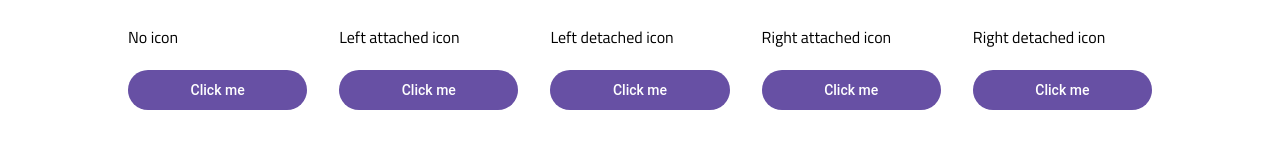
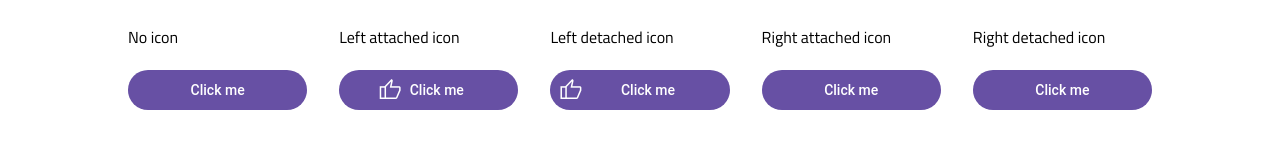
Before and after one commit to rodrigojcmello/kiskadee, a React (Vite) app in the folder packages/react/: page / in a window 1280 px wide. Shown: the part 161-321 px from the top of the page. Built offline with nearby package versions, Linux system fonts and the light colour scheme.

Commit message:
feat: add iconLeft to new style Class

```diff
--- a/packages/react/src/components/Button/Button.tsx
+++ b/packages/react/src/components/Button/Button.tsx
@@ -3,7 +3,7 @@ import { useContext, useMemo } from 'react';
 import type { ButtonProps } from './Button.types';
 import { KiskadeeContext } from '../../context';
 import { ButtonStyled } from './Button.style';
-import { ElementContainer } from './elements/01_container';
+import { ButtonStyle } from './elements/01_container';
 
 export const ButtonOld: FC<ButtonProps> = ({
   text,
@@ -85,7 +85,7 @@ export const Button: FC<ButtonProps> = ({
   const classeName = ['button'];
   if (interaction) classeName.push(`--${interaction}`);
 
-  const button = useMemo(() => new ElementContainer(style), [style]);
+  const button = useMemo(() => new ButtonStyle(style), [style]);
 
   return (
     <button
@@ -98,6 +98,7 @@ export const Button: FC<ButtonProps> = ({
         button.container.background,
         button.container.base,
         button.container.core,
+        button.common.transition,
       ]
         .join(' ')
         .trim()}
@@ -105,6 +106,22 @@ export const Button: FC<ButtonProps> = ({
       onClick={onClick}
       disabled={disabled}
     >
+      {iconLeft && (
+        <div
+          className={[
+            'button__icon-left',
+            button.iconLeft.base,
+            button.iconLeft.color,
+            button.iconLeft.size,
+            button.iconLeft.padding,
+            button.common.transition,
+          ]
+            .join(' ')
+            .trim()}
+        >
+          {iconLeft}
+        </div>
+      )}
       <span
         className={[
           'button__text',
@@ -112,6 +129,8 @@ export const Button: FC<ButtonProps> = ({
           button.text.base,
           button.text.color,
           button.text.padding,
+          button.text.width,
+          button.common.transition,
         ]
           .join(' ')
           .trim()}
--- a/packages/react/src/components/Button/Button.types.ts
+++ b/packages/react/src/components/Button/Button.types.ts
@@ -75,8 +75,7 @@ export type ButtonElementContainer = {
 
 // Icon
 
-interface ButtonElementIcon {
-  // Style
+export interface ButtonElementIcon {
   color?: CSSProperties['color'];
 
   // Sizing
@@ -175,26 +174,30 @@ export interface ButtonSchema {
       >
     >;
   };
-  // leftIcon?: {
-  //   base?: ButtonElementIconVariant;
-  //   type?: Partial<
-  //     Record<
-  //       ButtonType,
-  //       {
-  //         base?: Partial<Record<Size, ButtonElementIcon>>;
-  //         variant?: Partial<
-  //           Record<
-  //             ButtonVariant,
-  //             {
-  //               attached?: ButtonElementIconVariant;
-  //               detached?: ButtonElementIconVariant;
-  //             }
-  //           >
-  //         >;
-  //       }
-  //     >
-  //   >;
-  // };
+  leftIconAttached?: {
+    base?: ButtonElementIconVariant;
+    type?: Partial<
+      Record<
+        ButtonType,
+        {
+          base?: Partial<Record<Size, ButtonElementIcon>>;
+          variant?: Partial<Record<ButtonVariant, ButtonElementIconVariant>>;
+        }
+      >
+    >;
+  };
+  leftIconDetached?: {
+    base?: ButtonElementIconVariant;
+    type?: Partial<
+      Record<
+        ButtonType,
+        {
+          base?: Partial<Record<Size, ButtonElementIcon>>;
+          variant?: Partial<Record<ButtonVariant, ButtonElementIconVariant>>;
+        }
+      >
+    >;
+  };
   text?: {
     base?: ButtonElementTextVariant;
     type?: Partial<
--- a/packages/react/src/components/Button/elements/01_container.ts
+++ b/packages/react/src/components/Button/elements/01_container.ts
@@ -1,4 +1,4 @@
-/* eslint-disable unicorn/filename-case,class-methods-use-this */
+/* eslint-disable unicorn/filename-case */
 import { css } from '@stitches/core';
 import type { CSSProperties } from 'react';
 import type {
@@ -9,10 +9,8 @@ import type {
   InteractionState,
   ButtonElementContainer,
   ButtonElementText,
+  ButtonElementIcon,
 } from '../Button.types';
-
-const timingFunction = 'ease';
-const duration = '0.2s';
 
 type ElementContainerProps = {
   size: Size;
@@ -28,7 +26,7 @@ type ElementContainerProps = {
   textAlign?: ButtonProps['textAlign'];
 };
 
-export class ElementContainer {
+export class ButtonStyle {
   private readonly _size: ElementContainerProps['size'];
 
   private readonly _typeStyle: ElementContainerProps['typeStyle'];
@@ -51,6 +49,10 @@ export class ElementContainer {
 
   private readonly _iconType: ButtonProps['iconType'];
 
+  private readonly _timingFunction: string;
+
+  private readonly _duration: string;
+
   constructor(style: ElementContainerProps) {
     this._size = style.size;
     this._typeStyle = style.typeStyle;
@@ -63,6 +65,14 @@ export class ElementContainer {
     this._iconLeft = style.iconLeft;
     this._iconRight = style.iconRight;
     this._iconType = style.iconType;
+    this._timingFunction = 'ease';
+    this._duration = '0.2s';
+  }
+
+  get common() {
+    return {
+      transition: this.getTransition(),
+    };
   }
 
   //----------------------------------------------------------------------------
@@ -77,7 +87,7 @@ export class ElementContainer {
       radius: this.containerRadius(),
       width: this.containerWidth(),
       core: this.containerCore(),
-      base: this.containerBase(),
+      base: ButtonStyle.containerBase(),
     };
   }
 
@@ -122,15 +132,13 @@ export class ElementContainer {
     })();
   }
 
-  private containerBase() {
+  private static containerBase() {
     return css({
       padding: 0,
       cursor: 'pointer',
       fontSize: '16px',
       transitionProperty:
         'box-shadow, border-color, background, padding, min-width, border-radius',
-      transitionDuration: duration,
-      transitionTimingFunction: timingFunction,
       display: 'flex',
       alignItems: 'center',
       justifyContent: 'center',
@@ -148,6 +156,10 @@ export class ElementContainer {
     delete containerStyle.borderStyle;
 
     return css({
+      /**
+       * Only the box-shadow remains, but creating a new class just to control the interaction state and another one
+       * for the box-shadow would just needlessly duplicate the same thing
+       */
       ...containerStyle,
 
       // HOVER
@@ -155,6 +167,9 @@ export class ElementContainer {
         ...this.getStateStyle('container', 'hover'),
         '& .button__text': {
           ...this.getStateStyle('text', 'hover'),
+        },
+        '& .button__icon': {
+          ...this.getStateStyle(this.getIconLeft, 'hover'),
         },
       },
 
@@ -164,6 +179,9 @@ export class ElementContainer {
         '& .button__text': {
           ...this.getStateStyle('text', 'pressed'),
         },
+        '& .button__icon': {
+          ...this.getStateStyle(this.getIconLeft, 'pressed'),
+        },
       },
 
       // FOCUS
@@ -171,6 +189,9 @@ export class ElementContainer {
         ...this.getStateStyle('container', 'focus'),
         '& .button__text': {
           ...this.getStateStyle('text', 'focus'),
+        },
+        '& .button__icon': {
+          ...this.getStateStyle(this.getIconLeft, 'focus'),
         },
       },
 
@@ -180,6 +201,9 @@ export class ElementContainer {
         '& .button__text': {
           ...this.getStateStyle('text', 'visited'),
         },
+        '& .button__icon': {
+          ...this.getStateStyle(this.getIconLeft, 'visited'),
+        },
       },
 
       // DISABLED
@@ -187,6 +211,9 @@ export class ElementContainer {
         ...this.getStateStyle('container', 'disabled'),
         '& .button__text': {
           ...this.getStateStyle('text', 'disabled'),
+        },
+        '& .button__icon': {
+          ...this.getStateStyle(this.getIconLeft, 'disabled'),
         },
       },
     })();
@@ -198,23 +225,18 @@ export class ElementContainer {
 
   get text() {
     return {
-      base: this.textBase(),
+      base: ButtonStyle.textBase(),
       core: this.textCore(),
       color: this.textColor(),
       padding: this.textPadding(),
+      width: this.textWidth(),
     };
   }
 
-  private textBase() {
+  private static textBase() {
     return css({
-      width:
-        this._iconType === 'detached' || !(this._iconLeft || this._iconRight)
-          ? '100%'
-          : 'auto',
       whiteSpace: 'nowrap',
       transitionProperty: 'color, font-size, padding',
-      transitionDuration: duration,
-      transitionTimingFunction: timingFunction,
     })();
   }
 
@@ -232,6 +254,15 @@ export class ElementContainer {
     });
   }
 
+  private textWidth() {
+    return css({
+      width:
+        this._iconType === 'detached' || !(this._iconLeft || this._iconRight)
+          ? '100%'
+          : 'auto',
+    })();
+  }
+
   private textColor() {
     const textStyle = this.getStyle<ButtonElementText>('text');
 
@@ -246,14 +277,80 @@ export class ElementContainer {
     return css({
       paddingTop: textStyle?.paddingTop,
       paddingBottom: textStyle?.paddingBottom,
-      paddingLeft: textStyle?.paddingLeft,
+      paddingLeft: this._iconLeft ? 0 : textStyle?.paddingLeft,
       paddingRight: textStyle?.paddingRight,
     })();
   }
 
-  //------------------------------------------------------------------------
+  //----------------------------------------------------------------------------
+  // Icon Left Element
+  //----------------------------------------------------------------------------
+
+  get iconLeft() {
+    return {
+      base: ButtonStyle.iconLeftBase(),
+      color: this.iconLeftColor(),
+      size: this.iconLeftSize(),
+      padding: this.iconLeftPadding(),
+    };
+  }
+
+  private static iconLeftBase() {
+    return css({
+      display: 'flex',
+      transitionProperty: 'color, font-size',
+    })();
+  }
+
+  private iconLeftColor() {
+    const iconLeftStyle = this.getStyle<ButtonElementIcon>(this.getIconLeft);
+    const textStyle = this.getStyle<ButtonElementText>('text');
+
+    return css({
+      color: textStyle?.color || iconLeftStyle?.color,
+
+      '& > *': {
+        fontSize: 'inherit',
+        fill: iconLeftStyle?.color || undefined,
+      },
+    })();
+  }
+
+  private iconLeftSize() {
+    const iconLeftStyle = this.getStyle<ButtonElementIcon>(this.getIconLeft);
+
+    return css({
+      fontSize: iconLeftStyle?.fontSize,
+    })();
+  }
+
+  private iconLeftPadding() {
+    const iconLeftStyle = this.getStyle<ButtonElementIcon>(this.getIconLeft);
+
+    return css({
+      paddingTop: iconLeftStyle?.paddingTop,
+      paddingBottom: iconLeftStyle?.paddingBottom,
+      paddingLeft: iconLeftStyle?.paddingLeft,
+      paddingRight: iconLeftStyle?.paddingRight,
+    })();
+  }
+
+  //----------------------------------------------------------------------------
   // Helper
-  //------------------------------------------------------------------------
+  //----------------------------------------------------------------------------
+
+  private get getIconLeft() {
+    return this._iconType === 'attached'
+      ? 'leftIconAttached'
+      : 'leftIconDetached';
+  }
+
+  private getTransition() {
+    return css({
+      transitionDuration: this._duration,
+      transitionTimingFunction: this._timingFunction,
+    })();
+  }
 
   private getStateStyle(element: keyof ButtonSchema, state: InteractionState) {
     return {
--- a/packages/react/src/themes/material/theme.ts
+++ b/packages/react/src/themes/material/theme.ts
@@ -218,7 +218,31 @@ export const materialTheme: KiskadeeSchema = {
           },
         },
       },
-      leftIcon: {
+      leftIconAttached: {
+        base: {
+          rest: {
+            md: {
+              fontSize: 24,
+              paddingTop: 8,
+              paddingBottom: 8,
+              paddingLeft: 8,
+              paddingRight: 8,
+            },
+          },
+        },
+        type: {
+          outline: {
+            base: {
+              md: {
+                paddingTop: 7,
+                paddingBottom: 7,
+                paddingLeft: 7,
+              },
+            },
+          },
+        },
+      },
+      leftIconDetached: {
         base: {
           rest: {
             md: {
@@ -343,30 +367,30 @@ export const materialTheme: KiskadeeSchema = {
           },
         },
       },
-      rightIcon: {
-        base: {
-          rest: {
-            md: {
-              fontSize: 24,
-              paddingTop: 8,
-              paddingBottom: 8,
-              paddingLeft: 8,
-              paddingRight: 8,
-            },
-          },
-        },
-        type: {
-          outline: {
-            base: {
-              md: {
-                paddingTop: 7,
-                paddingBottom: 7,
-                paddingRight: 7,
-              },
-            },
-          },
-        },
-      },
+      // rightIcon: {
+      //   base: {
+      //     rest: {
+      //       md: {
+      //         fontSize: 24,
+      //         paddingTop: 8,
+      //         paddingBottom: 8,
+      //         paddingLeft: 8,
+      //         paddingRight: 8,
+      //       },
+      //     },
+      //   },
+      //   type: {
+      //     outline: {
+      //       base: {
+      //         md: {
+      //           paddingTop: 7,
+      //           paddingBottom: 7,
+      //           paddingRight: 7,
+      //         },
+      //       },
+      //     },
+      //   },
+      // },
     },
   },
 };
```
